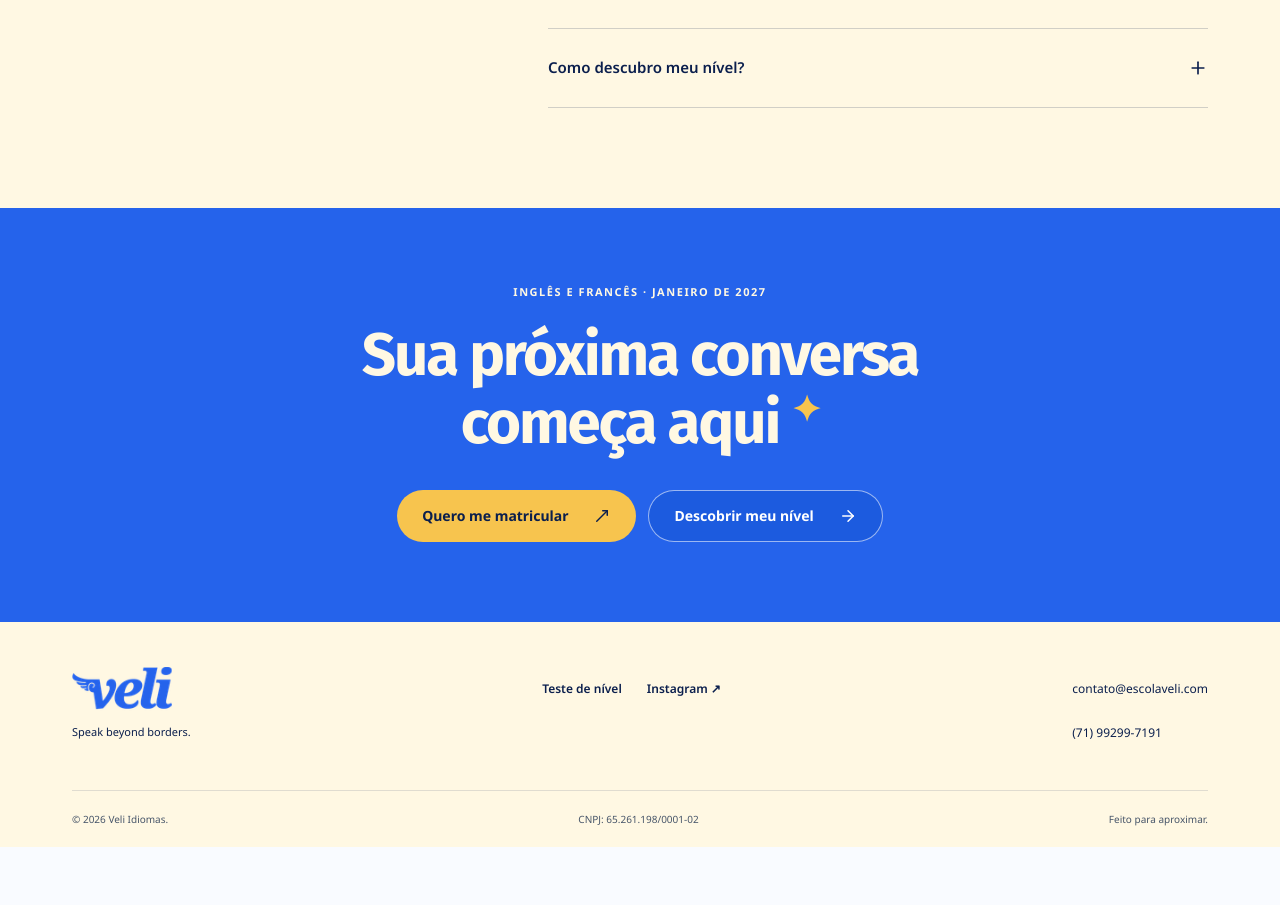
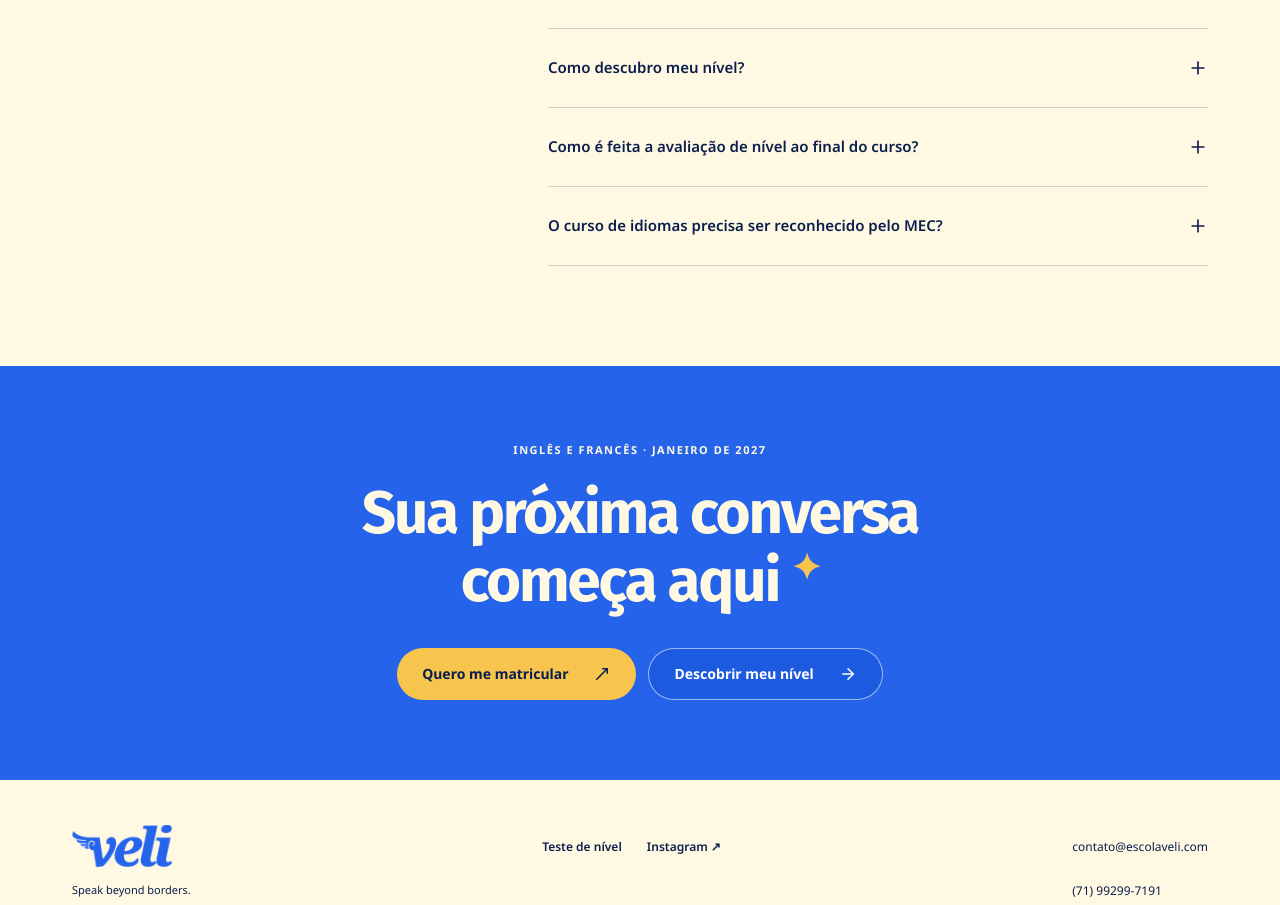
Before and after one commit to MatheusGeambastiane/veli-site, a Next.js app: page / in a window 1280 px wide. Shown: the part 3642-4547 px from the top of the page. Before the commit the page ends 4489 px from the top, so only its background shows below. Built offline with nearby package versions, Linux system fonts and the light colour scheme; no server answers.

Commit message:
subindeo faq

```diff
--- a/src/features/home/home-content.ts
+++ b/src/features/home/home-content.ts
@@ -69,4 +69,14 @@ export const homeFaqs = [
     answer:
       "Acesse o teste de nível pelo botão “Descobrir meu nível”, escolha o idioma e siga as etapas. O resultado ajuda você a entender seu ponto de partida para continuar aprendendo.",
   },
+  {
+    question: "Como é feita a avaliação de nível ao final do curso?",
+    answer:
+      "Fazemos avaliações constantes do aprendizado e acompanhamos a evolução de cada aluno de acordo com os parâmetros do Quadro Europeu Comum de Referência para Línguas (CEFR).",
+  },
+  {
+    question: "O curso de idiomas precisa ser reconhecido pelo MEC?",
+    answer:
+      "Não. De acordo com a Lei de Diretrizes e Bases da Educação Nacional (LDB), os cursos de idiomas são classificados como cursos livres e não precisam ser reconhecidos pelo MEC para emitir certificados.",
+  },
 ];
```
